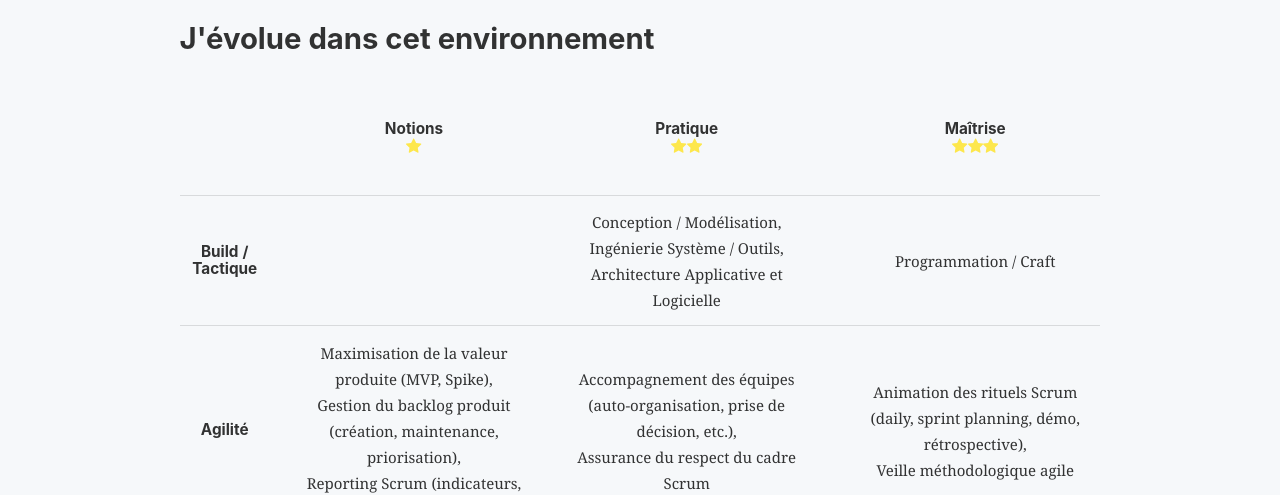
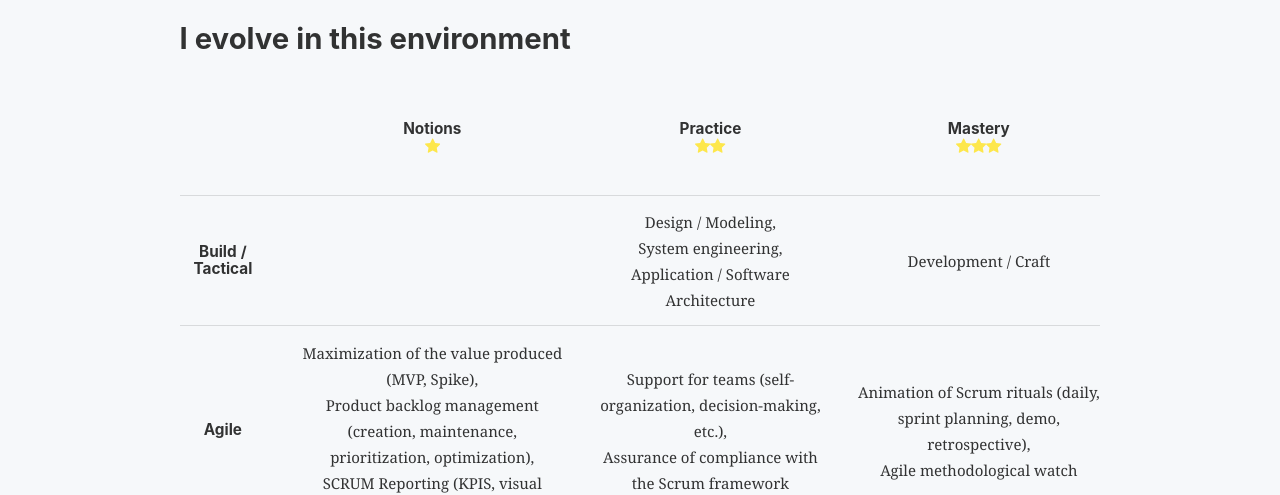
Before and after one commit to Ex4l/chardevel.com, a Gatsby site: page / in a window 1280 px wide. Shown: the part 466-961 px from the top of the page. Built offline with nearby package versions, Linux system fonts and the light colour scheme; Gatsby itself is replaced by a stand-in of ours.

Commit message:
feature(i18n): translate skills section

```diff
--- a/src/components/cv/skills/SkillsTable.tsx
+++ b/src/components/cv/skills/SkillsTable.tsx
@@ -1,4 +1,5 @@
 import React from "react";
+import { useTranslation } from "react-i18next";
 import { BsStarFill } from "react-icons/bs";
 import { newline } from "src/utils/jsxUtils";
 import ISkills from "./skillsData";
@@ -11,9 +12,11 @@ const SkillsTable = ({ data: { title, content } }: IProps) => {
   const cellStyle = { textAlign: "center" as "center", fontSize: "smaller" };
   const starColor = "#FDE74C";
 
+  const { t } = useTranslation();
+
   return (
     <div>
-      <h2>{title}</h2>
+      <h2>{t(title)}</h2>
       <table>
         <tbody>
           {content.skills.map((skill, index) => {
@@ -22,39 +25,39 @@ const SkillsTable = ({ data: { title, content } }: IProps) => {
             return (
               <tr key={`${skill.name}-${index}`}>
                 <td style={cellStyle}>
-                  <h5 className="skill-table-title">{skill.name}</h5>
+                  <h5 className="skill-table-title">{t(skill.name)}</h5>
                 </td>
                 <td style={cellStyle}>
                   {firstLine ? (
                     <h5 className="skill-table-title">
-                      {newline(skill.notions)}
+                      {newline(t(skill.notions))}
                       <BsStarFill color={starColor} />
                     </h5>
                   ) : (
-                    newline(skill.notions)
+                    newline(t(skill.notions))
                   )}
                 </td>
                 <td style={cellStyle}>
                   {firstLine ? (
                     <h5 className="skill-table-title">
-                      {newline(skill.pratique)}
+                      {newline(t(skill.practice))}
                       <BsStarFill color={starColor} />
                       <BsStarFill color={starColor} />
                     </h5>
                   ) : (
-                    newline(skill.pratique)
+                    newline(t(skill.practice))
                   )}
                 </td>
                 <td style={cellStyle}>
                   {firstLine ? (
                     <h5 className="skill-table-title">
-                      {newline(skill.maitrise)}
+                      {newline(t(skill.mastery))}
                       <BsStarFill color={starColor} />
                       <BsStarFill color={starColor} />
                       <BsStarFill color={starColor} />
                     </h5>
                   ) : (
-                    newline(skill.maitrise)
+                    newline(t(skill.mastery))
                   )}
                 </td>
               </tr>
--- a/src/components/cv/skills/skillsData.tsx
+++ b/src/components/cv/skills/skillsData.tsx
@@ -8,6 +8,6 @@ export default interface ISkillsData {
 interface ISkill {
   name: string;
   notions: string;
-  pratique: string;
-  maitrise: string;
+  practice: string;
+  mastery: string;
 }
--- a/src/content/cv/businessSkills.json
+++ b/src/content/cv/businessSkills.json
@@ -1,30 +1,30 @@
 {
-  "title": "J'évolue dans cet environnement",
+  "title": "skills.business.title",
   "content": {
     "skills": [
       {
         "name": "",
-        "notions": "Notions",
-        "pratique": "Pratique",
-        "maitrise": "Maîtrise"
+        "notions": "skills.levels.notions",
+        "practice": "skills.levels.practice",
+        "mastery": "skills.levels.mastery"
       },
       {
-        "name": "Build / Tactique",
-        "notions": "",
-        "pratique": "Conception / Modélisation, \n Ingénierie Système / Outils, \n Architecture Applicative et Logicielle",
-        "maitrise": "Programmation / Craft"
+        "name": "skills.business.build.title",
+        "notions": "skills.business.build.notions",
+        "practice": "skills.business.build.practice",
+        "mastery": "skills.business.build.mastery"
       },
       {
-        "name": "Agilité",
-        "notions": "Maximisation de la valeur produite (MVP, Spike), \n Gestion du backlog produit (création, maintenance, priorisation), \n Reporting Scrum (indicateurs, management visuel)",
-        "pratique": "Accompagnement des équipes (auto-organisation, prise de décision, etc.), \n Assurance du respect du cadre Scrum",
-        "maitrise": "Animation des rituels Scrum (daily, sprint planning, démo, rétrospective), \n Veille méthodologique agile "
+        "name": "skills.business.agile.title",
+        "notions": "skills.business.agile.notions",
+        "practice": "skills.business.agile.practice",
+        "mastery": "skills.business.agile.mastery"
       },
       {
-        "name": "Qualité Logicielle",
-        "notions": "",
-        "pratique": "",
-        "maitrise": "Amélioration du cahier de recette, Conduite de recettes (Back-up QA)"
+        "name": "skills.business.quality.title",
+        "notions": "skills.business.quality.notions",
+        "practice": "skills.business.quality.practice",
+        "mastery": "skills.business.quality.mastery"
       }
     ]
   }
--- a/src/content/cv/en-GB/translation.json
+++ b/src/content/cv/en-GB/translation.json
@@ -10,5 +10,60 @@
     "content": {
       "intro": "You can find me on"
     }
+  },
+  "skills": {
+    "levels": {
+      "notions": "Notions",
+      "practice": "Practice",
+      "mastery": "Mastery"
+    },
+    "business": {
+      "title": "I evolve in this environment",
+      "build": {
+        "title": "Build / Tactical",
+        "notions": "",
+        "practice": "Design / Modeling, \n System engineering, \n Application / Software Architecture",
+        "mastery": "Development / Craft"
+      },
+      "agile": {
+        "title": "Agile",
+        "notions": "Maximization of the value produced (MVP, Spike), \n Product backlog management (creation, maintenance, prioritization, optimization), \n SCRUM Reporting (KPIS, visual management)",
+        "practice": "Support for teams (self-organization, decision-making, etc.), \n Assurance of compliance with the Scrum framework",
+        "mastery": "Animation of Scrum rituals (daily, sprint planning, demo, retrospective), \n Agile methodological watch"
+      },
+      "quality": {
+        "title": "Software Quality",
+        "notions": "",
+        "practice": "Improvement of the recipe book, Recipe management (QA Back-up)",
+        "mastery": "TDD, BDD, 3 Amigos"
+      }
+    },
+    "technical": {
+      "title": "Technically i'm comfortable with",
+      "tools": {
+        "title": "Tools",
+        "notions": "",
+        "practice": "AWS S3, \n Rancher, Docker, \n Springboot, Maven \n Webpack, Node, \n Next.js, Phrase",
+        "mastery": "Jenkins, \n git, GitHub"
+      },
+      "databases": {
+        "title": "Databases",
+        "notions": "Maria DB",
+        "practice": "Oracle SQL",
+        "mastery": "MySQL, PostgreSQL"
+      },
+      "methodology": {
+        "title": "Methodologies",
+        "notions": "",
+        "practice": "Kanban, Lean",
+        "mastery": "Agile, SCRUM"
+      },
+      "development": {
+        "title": "Development",
+        "notions": "Python",
+        "practice": "Java, \n Bash",
+        "mastery": "Typescript, Javascript, React, \n Angular JS, Angular, \n HTML5, SASS, LESS"
+      }
+    }
   }
 }
--- a/src/content/cv/fr-FR/translation.json
+++ b/src/content/cv/fr-FR/translation.json
@@ -9,6 +9,61 @@
   "github": {
     "content": {
       "intro": "Vous pouvez me retrouver sur"
+    },
+    "skills": {
+      "levels": {
+        "notions": "Notions",
+        "practice": "Pratique",
+        "mastery": "Maîtrise"
+      },
+      "business": {
+        "title": "J'évolue dans cet environnement",
+        "build": {
+          "title": "Build / Tactique",
+          "notions": "",
+          "practice": "Conception / Modélisation, \n Ingénierie Système, \n Architecture Applicative et Logicielle",
+          "mastery": "Programmation / Craft"
+        },
+        "agile": {
+          "title": "Agilité",
+          "notions": "Maximisation de la valeur produite (MVP, Spike), \n Gestion du backlog produit (création, maintenance, priorisation, optimisation), \n Reporting Scrum (indicateurs, management visuel)",
+          "practice": "Accompagnement des équipes (auto-organisation, prise de décision, etc.), \n Assurance du respect du cadre Scrum",
+          "mastery": "Animation des rituels Scrum (daily, sprint planning, démo, rétrospective), \n Veille méthodologique agile "
+        },
+        "quality": {
+          "title": "Qualité Logicielle",
+          "notions": "",
+          "practice": "",
+          "mastery": "Amélioration du cahier de recette, Conduite de recettes (Back-up QA)"
+        }
+      },
+      "technical": {
+        "title": "Techniquement je suis à l'aise avec",
+        "tools": {
+          "title": "Outils",
+          "notions": "",
+          "practice": "AWS S3, \n Rancher, Docker, \n Springboot, Maven \n Webpack, Node, \n Next.js, Phrase",
+          "mastery": "Jenkins, \n git, GitHub"
+        },
+        "databases": {
+          "title": "Bases de données",
+          "notions": "Maria DB",
+          "practice": "Oracle SQL",
+          "mastery": "MySQL, PostgreSQL"
+        },
+        "methodology": {
+          "title": "Méthodologies",
+          "notions": "",
+          "practice": "Kanban, Lean",
+          "mastery": "Agile, SCRUM"
+        },
+        "development": {
+          "title": "Programmation",
+          "notions": "Python",
+          "practice": "Java, \n Bash",
+          "mastery": "Typescript, Javascript, React, \n Angular JS, Angular, \n HTML5, SASS, LESS"
+        }
+      }
     }
   }
 }
--- a/src/content/cv/technicalSkills.json
+++ b/src/content/cv/technicalSkills.json
@@ -1,36 +1,36 @@
 {
-  "title": "Techniquement je suis à l'aise avec",
+  "title": "skills.technical.title",
   "content": {
     "skills": [
       {
         "name": "",
-        "notions": "Notions",
-        "pratique": "Pratique",
-        "maitrise": "Maîtrise"
+        "notions": "skills.levels.notions",
+        "practice": "skills.levels.practice",
+        "mastery": "skills.levels.mastery"
       },
       {
-        "name": "Outils",
-        "notions": "",
-        "pratique": "AWS S3, \n Rancher, Docker, \n Springboot, Maven \n Webpack, Node, \n Next.js, Phrase",
-        "maitrise": "Jenkins, \n git, GitHub"
+        "name": "skills.technical.tools.title",
+        "notions": "skills.technical.tools.notions",
+        "practice": "skills.technical.tools.practice",
+        "mastery": "skills.technical.tools.mastery"
       },
       {
-        "name": "Bases de données",
-        "notions": "Maria DB",
-        "pratique": "Oracle SQL",
-        "maitrise": "MySQL, PostgreSQL"
+        "name": "skills.technical.databases.title",
+        "notions": "skills.technical.databases.notions",
+        "practice": "skills.technical.databases.practice",
+        "mastery": "skills.technical.databases.mastery"
       },
       {
-        "name": "Méthodologies",
-        "notions": "",
-        "pratique": "Kanban, Lean",
-        "maitrise": "Agile, SCRUM"
+        "name": "skills.technical.methodology.title",
+        "notions": "skills.technical.methodology.notions",
+        "practice": "skills.technical.methodology.practice",
+        "mastery": "skills.technical.methodology.mastery"
       },
       {
-        "name": "Programmation",
-        "notions": "Python",
-        "pratique": "Java, \n Bash",
-        "maitrise": "Typescript, Javascript, React, \n Angular JS, Angular, \n HTML5, SASS, LESS"
+        "name": "skills.technical.development.title",
+        "notions": "skills.technical.development.notions",
+        "practice": "skills.technical.development.practice",
+        "mastery": "skills.technical.development.mastery"
       }
     ]
   }
```
